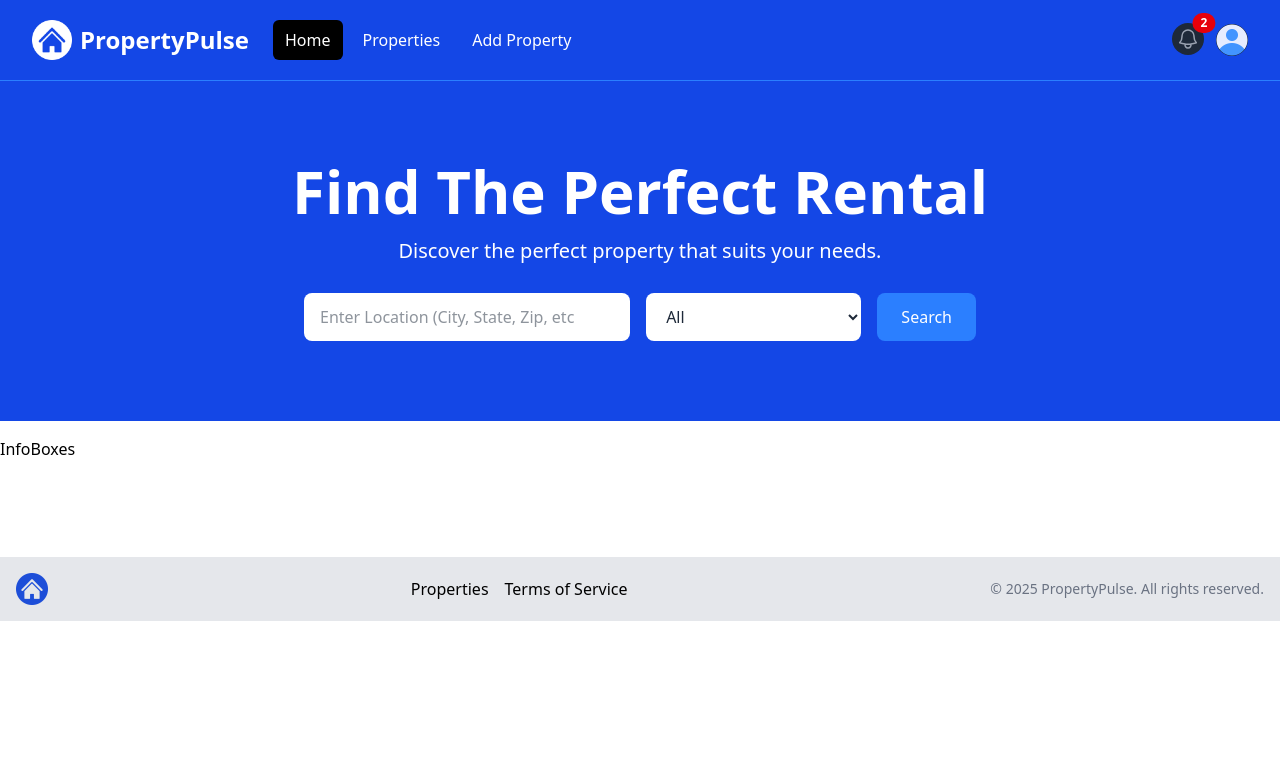
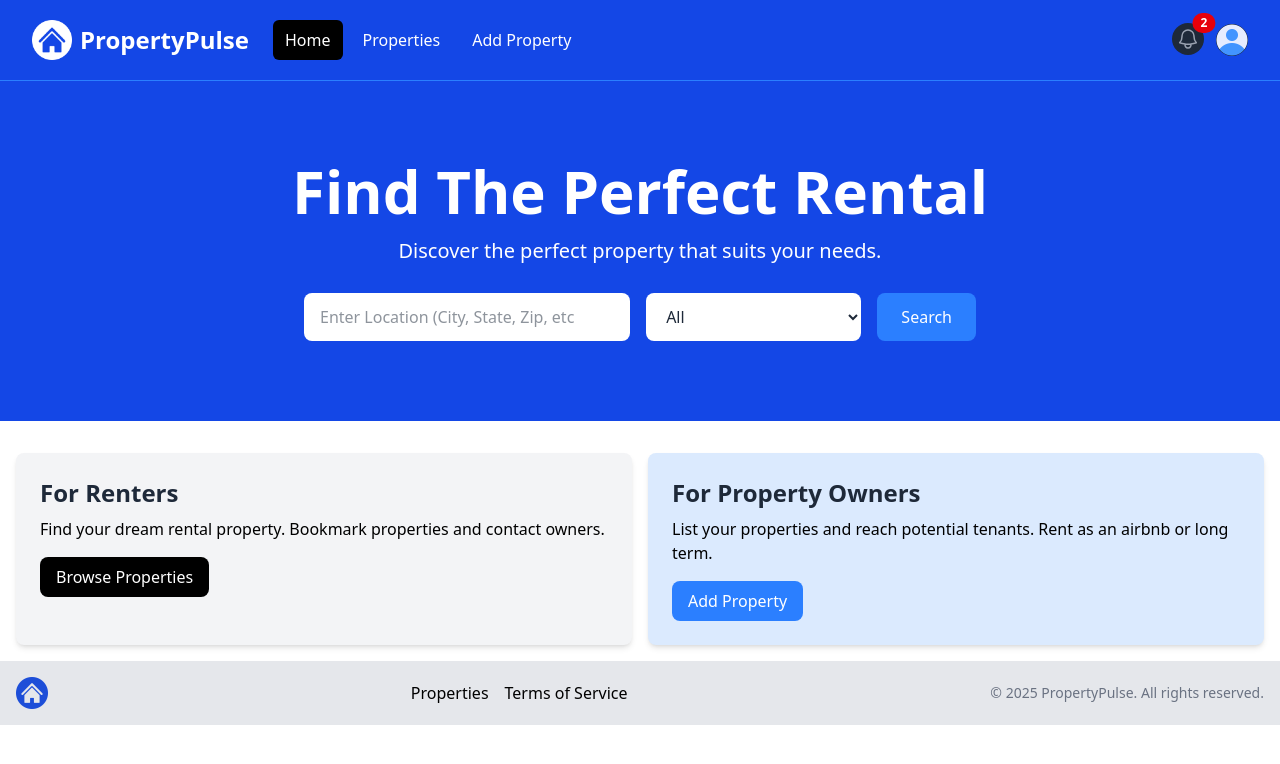
Before and after one commit to rituraj2084/Property-Pulse, a Next.js app: page / in a window 1280 px wide. Shown: the top 764 px of the page. Built offline with nearby package versions, Linux system fonts and the light colour scheme.

Commit message:
Adding InfoBoxes and InfoBox

```diff
--- a/app/layout.jsx
+++ b/app/layout.jsx
@@ -2,7 +2,7 @@
 import Footer from '@/components/Footer';
 import Navbar from '@/components/Navbar';
 export const metadata = {
-  title: 'Property Pulse',
+  title: 'PropertyPulse',
   keywords: 'rental, property, real-estate',
   description: 'Find the perfect rental property',
 };
--- a/components/Footer.jsx
+++ b/components/Footer.jsx
@@ -5,7 +5,7 @@
 const Footer = () => {
   const currentYear = new Date().getFullYear();
   return (
-    <footer className="bg-gray-200 py-4 mt-24">
+    <footer className="bg-gray-200 py-4 mt-auto">
       <div className="container mx-auto flex flex-col md:flex-row items-center justify-between px-4">
         <div className="mb-4 md:mb-0">
           <Image src={logo} alt="Logo" className="h-8 w-auto" />
--- a/components/InfoBox.jsx
+++ b/components/InfoBox.jsx
@@ -1,5 +1,22 @@
-const InfoBox = () => {
-  return <div>InfoBox</div>;
+const InfoBox = ({
+  heading,
+  backgroundColor = 'bg-gray-100',
+  textColor = 'text-gray-800',
+  buttonInfo,
+  children,
+}) => {
+  return (
+    <div className={`${backgroundColor} p-6 rounded-lg shadow-md`}>
+      <h2 className={`${textColor} text-2xl font-bold`}>{heading}</h2>
+      <p className="mt-2 mb-4">{children}</p>
+      <a
+        href={buttonInfo.link}
+        className={`${buttonInfo.backgroundColor} inline-block text-white rounded-lg px-4 py-2 hover:bg-gray-700`}
+      >
+        {buttonInfo.text}
+      </a>
+    </div>
+  );
 };
 
 export default InfoBox;
--- a/components/InfoBoxes.jsx
+++ b/components/InfoBoxes.jsx
@@ -1,5 +1,37 @@
+import InfoBox from './InfoBox';
+
 const InfoBoxes = () => {
-  return <div>InfoBoxes</div>;
+  return (
+    <section>
+      <div className="container-xl lg:container m-auto">
+        <div className="grid grid-cols-1 md:grid-cols-2 gap-4 p-4 rounded-lg">
+          <InfoBox
+            heading="For Renters"
+            buttonInfo={{
+              text: 'Browse Properties',
+              link: '/properties',
+              backgroundColor: 'bg-black',
+            }}
+          >
+            Find your dream rental property. Bookmark properties and contact
+            owners.
+          </InfoBox>
+          <InfoBox
+            heading="For Property Owners"
+            backgroundColor="bg-blue-100"
+            buttonInfo={{
+              text: 'Add Property',
+              link: '/properties/add',
+              backgroundColor: 'bg-blue-500',
+            }}
+          >
+            List your properties and reach potential tenants. Rent as an airbnb
+            or long term.
+          </InfoBox>
+        </div>
+      </div>
+    </section>
+  );
 };
 
 export default InfoBoxes;
```
